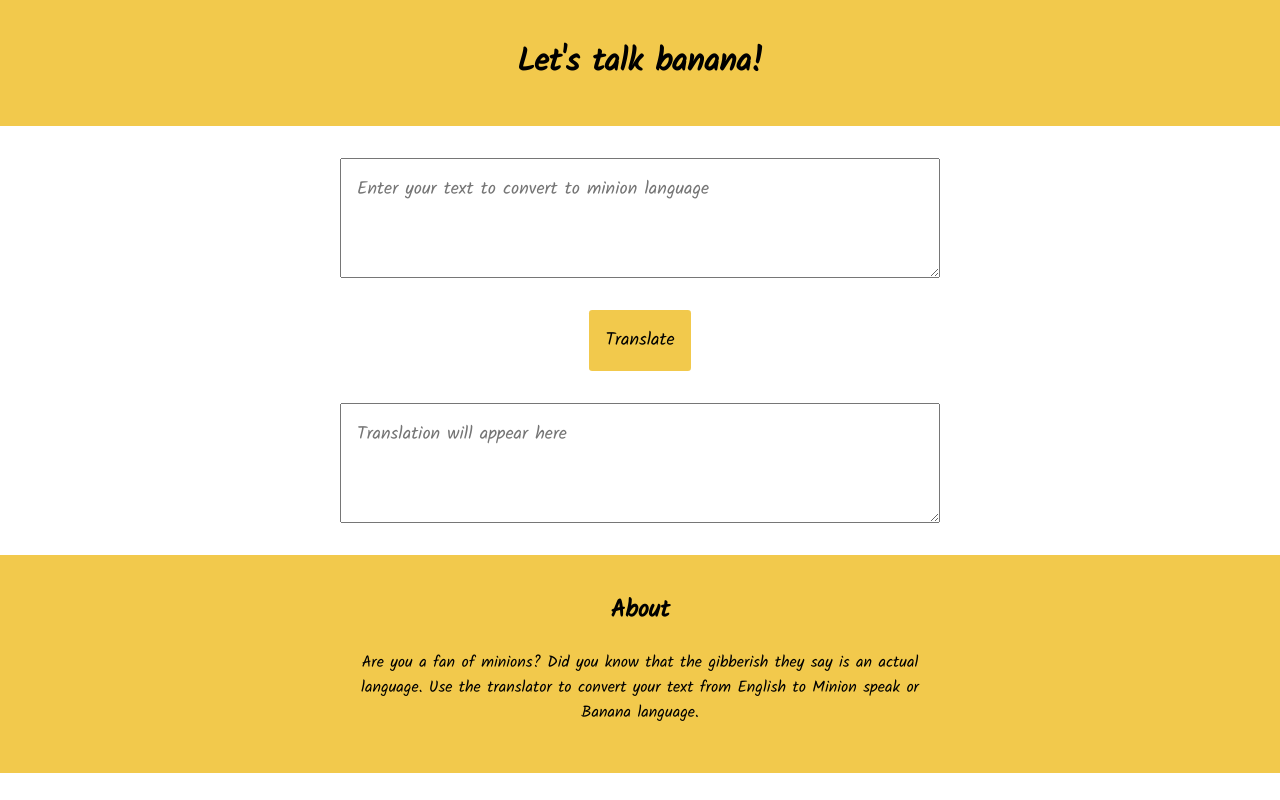
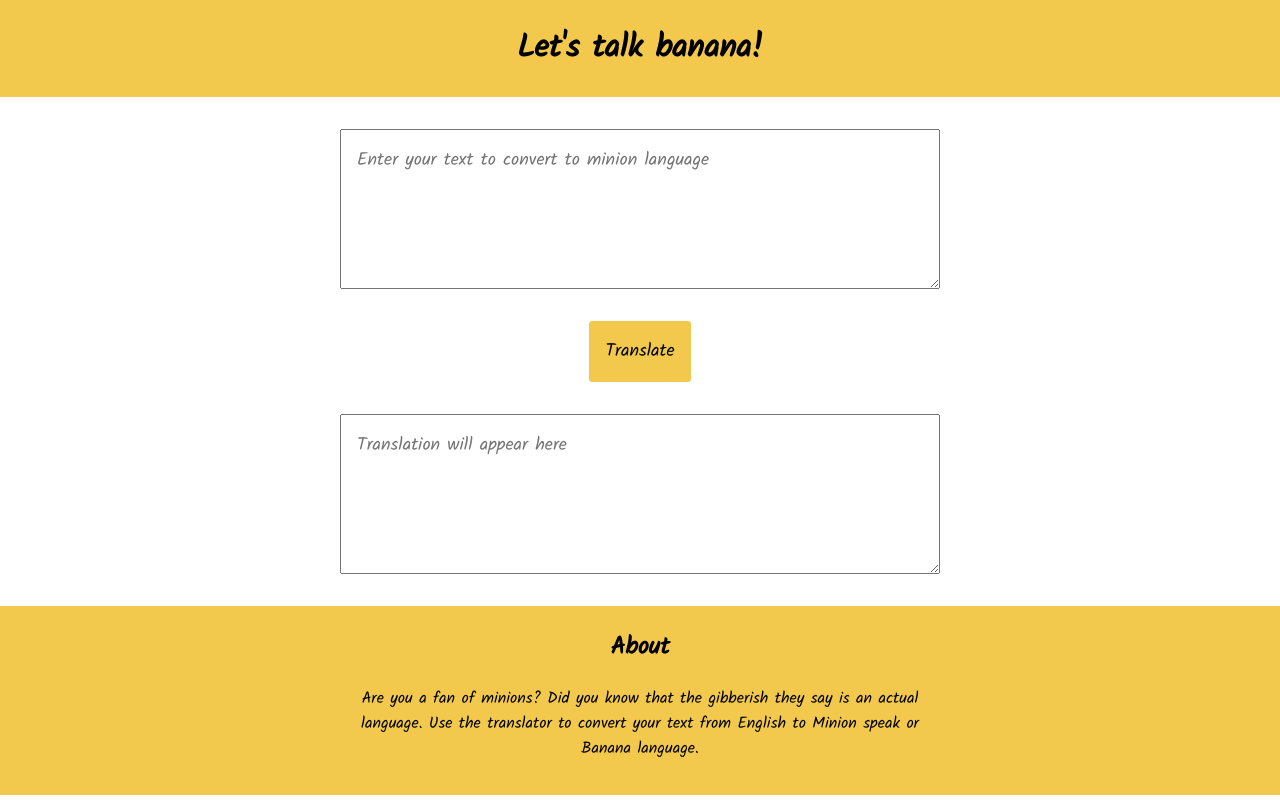
Before and after one commit to ans-human/banana-talk-JS, a plain HTML site: page index.html in a window 1280 px wide. Drawn offline with Linux system fonts and the light colour scheme.

Commit message:
Update styles.css

```diff
--- a/styles.css
+++ b/styles.css
@@ -17,7 +17,7 @@ body {
     font-family: 'Kalam', cursive;
     padding: 1rem;
     width: 80%;
-    height: 15vh;
+    height: 20vh;
     display: block;
     margin: auto;
     margin-bottom: 2rem;
@@ -42,7 +42,7 @@ body {
     font-weight: bold;
 }
 .container {
-    padding: 1rem;
+    padding: .1rem;
     margin: 0px;
     background-color: var(--primary-color);
 }
```
